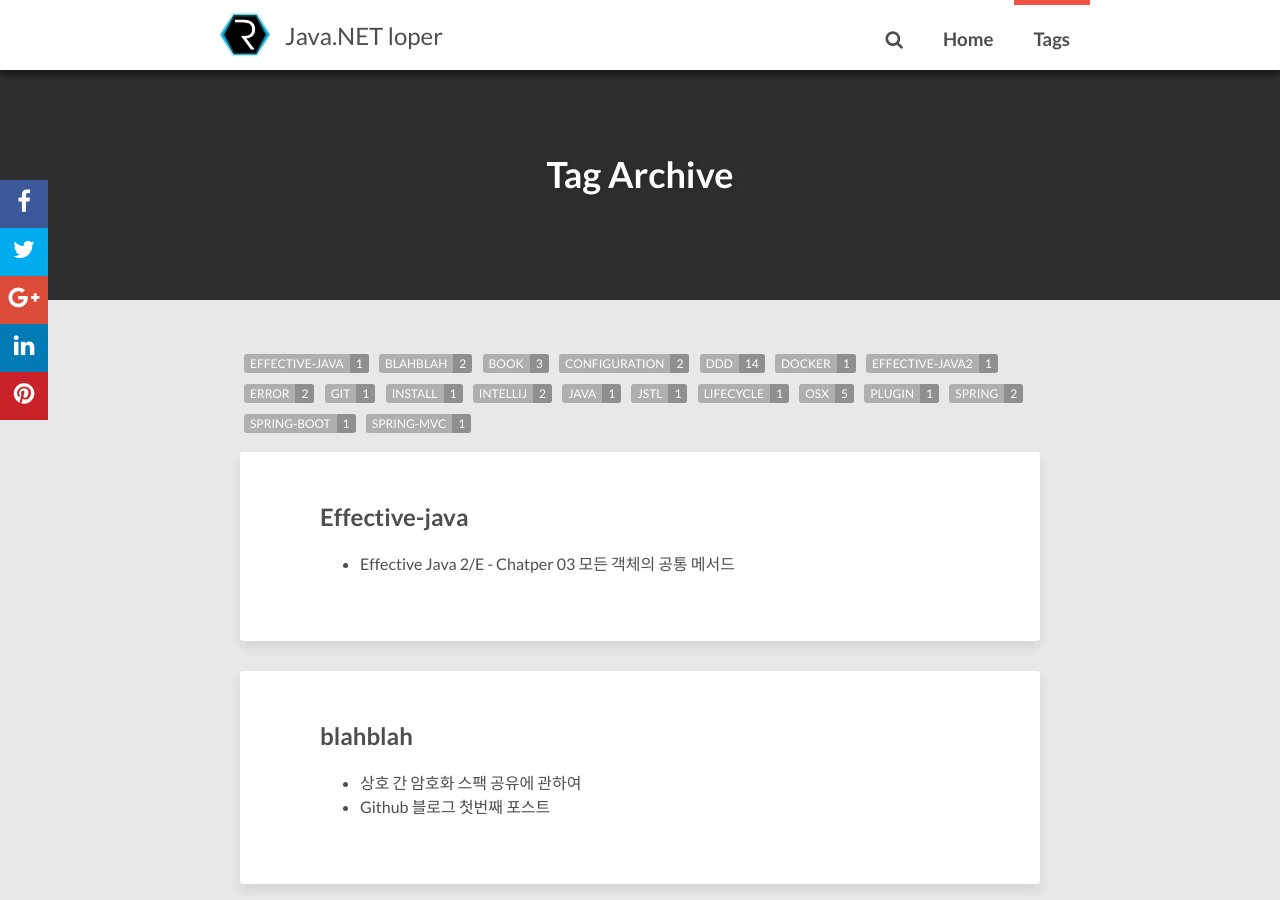
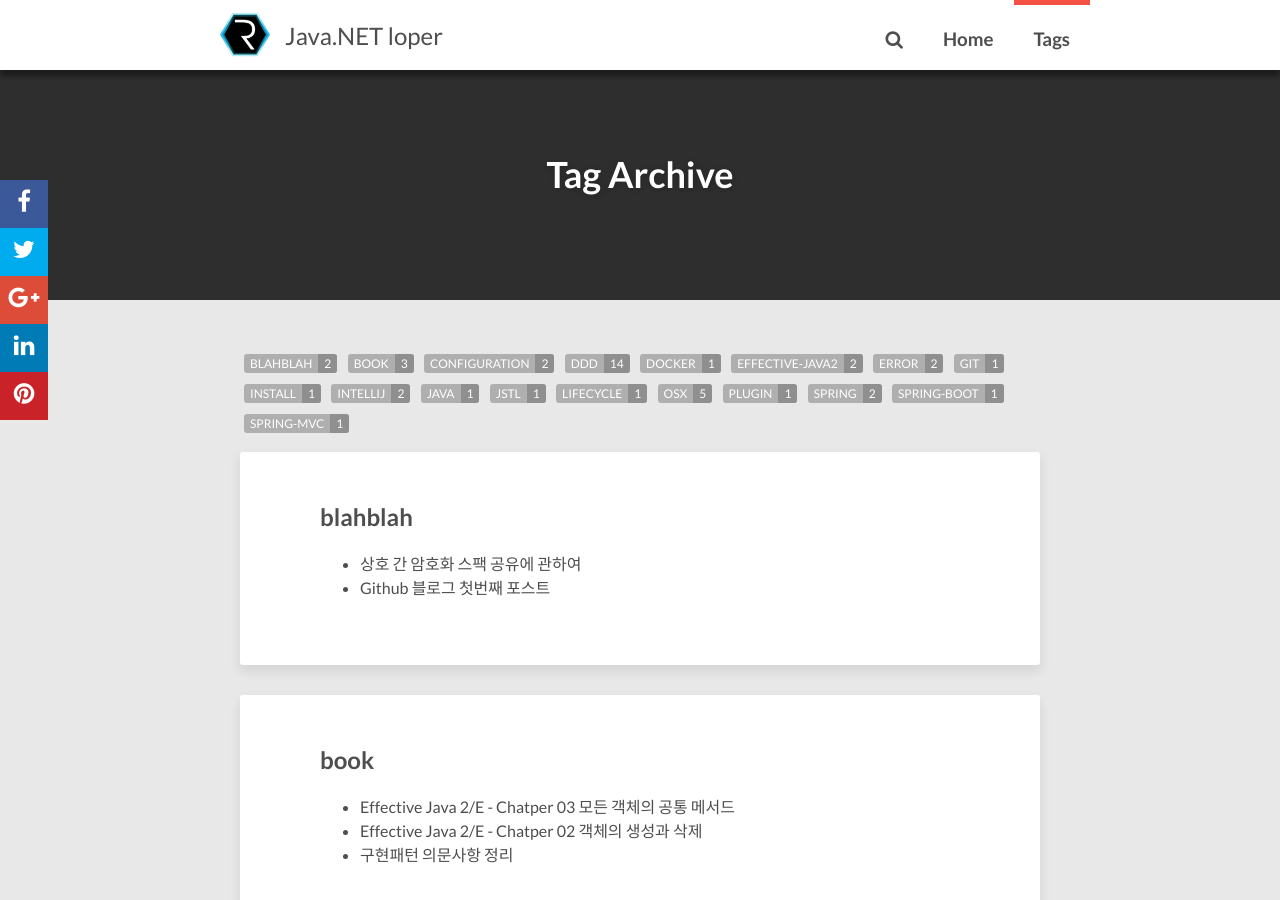
Before and after one commit to redutan/redutan.github.io, a Jekyll site: the page built from tags/index.html, in a window 1280 px wide and 900 px high. Built offline with Jekyll 4.4.1, drawn with Linux system fonts in a browser that asks for light colours; nearby versions of some CDN libraries; comment, search, counter and statistics services are not loaded; some of the changed text lies outside the part shown.

Commit message:
태그 수정

```diff
--- a/_posts/2016/2016-02-21-effective-java2-chapter03-markdown.markdown
+++ b/_posts/2016/2016-02-21-effective-java2-chapter03-markdown.markdown
@@ -4,7 +4,7 @@ title: Effective Java 2/E - Chatper 03 모든 객체의 공통 메서드
 date: '2016-02-21 22:06'
 tags:
   - book
-  - Effective-java
+  - effective-java2
 ---
 
 # Role 08 - `equals`를 재정의할 때는 일반규약을 따르라
```
